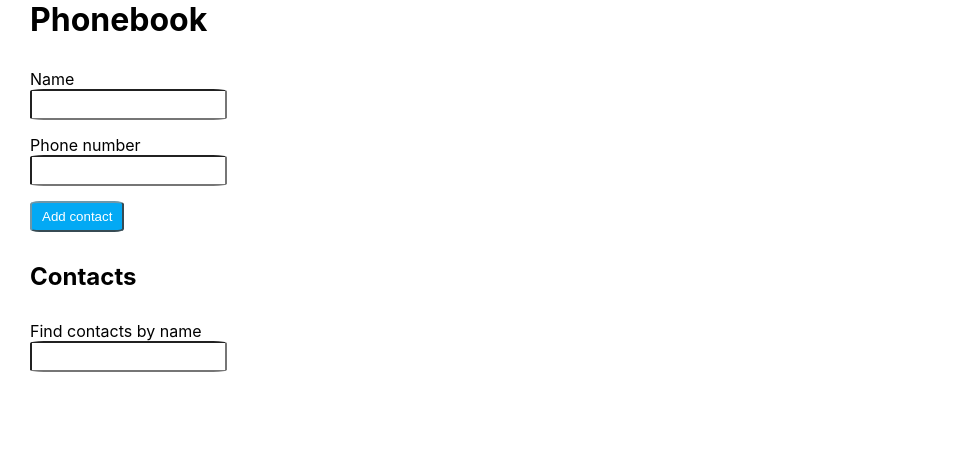
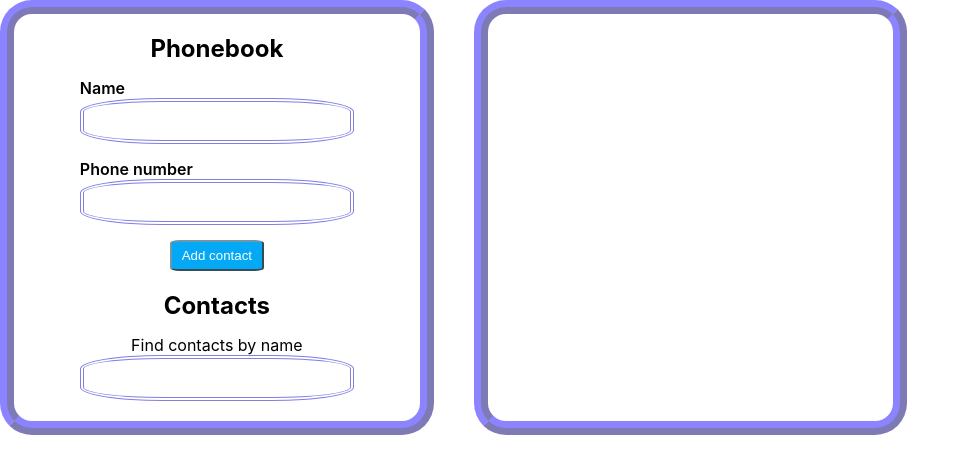
Before and after one commit to deniskodak/goit-react-hw-06-phonebook, a React (Create React App) app: page / in a window 1280 px wide. Shown: the top 474 px of the page, without its empty margins (0-970 px from the left). Built offline with nearby package versions, Linux system fonts and the light colour scheme.

Commit message:
make some animation

```diff
--- a/package.json
+++ b/package.json
@@ -21,7 +21,9 @@
     "start": "react-scripts start",
     "build": "react-scripts build",
     "test": "react-scripts test",
-    "eject": "react-scripts eject"
+    "eject": "react-scripts eject",
+    "predeploy": "npm run build",
+    "deploy": "netlify deploy -p"
   },
   "eslintConfig": {
     "extends": [
--- a/src/App.css
+++ b/src/App.css
@@ -0,0 +1,47 @@
+.App-title-appear {
+  transform: translateX(-100%);
+}
+
+.App-title-appear-active {
+  transform: translateX(0);
+  transition: transform 250ms linear;
+}
+
+.container {
+  display: flex;
+}
+
+.app-section {
+  width: calc(100% / 3.5);
+  min-width: 300px;
+  padding: 20px 20px;
+  border: 14px ridge rgba(37, 25, 204, 0.55);
+  border-radius: 32px;
+}
+.app-section:not(:last-child) {
+  margin-right: 40px;
+}
+/* ANIMATION STYLES */
+.container-fade-appear {
+  transform: scale(0.1);
+  opacity: 0;
+  transform-origin: top left;
+}
+
+.container-fade-appear-active {
+  transform: scale(1);
+  opacity: 1;
+  transition: all 250ms linear;
+}
+
+.container-next-fade-appear {
+  transform: scale(0.1);
+  opacity: 0;
+  transform-origin: top left;
+}
+
+.container-next-fade-appear-active {
+  transform: scale(1);
+  opacity: 1;
+  transition: all 250ms linear 250ms;
+}
--- a/src/App.js
+++ b/src/App.js
@@ -3,22 +3,39 @@ import { Component } from "react/cjs/react.production.min";
 import ContactsList from "./components/Contacts";
 import Form from "./components/Form";
 import Filter from "./components/Filter";
+import { CSSTransition } from "react-transition-group";
+import "./App.css";
 
 class App extends Component {
   render() {
     return (
-      <>
-        <h1 style={{ marginLeft: 30, marginTop: 0, marginBottom: 0 }}>
-          Phonebook
-        </h1>
-        <Form />
-
-        <h2 style={{ marginLeft: 30, marginTop: 0, marginBottom: 0 }}>
-          Contacts
-        </h2>
-        <Filter />
-        <ContactsList />
-      </>
+      <div className="container">
+        <CSSTransition
+          in={true}
+          appear={true}
+          timeout={250}
+          classNames="container-fade"
+        >
+          <section className="app-section">
+            <h1 style={{ marginBottom: "15px" }}>Phonebook</h1>
+            <Form />
+            <h2 style={{ marginBottom: "15px", marginTop: "15px" }}>
+              Contacts
+            </h2>
+            <Filter />
+          </section>
+        </CSSTransition>
+        <CSSTransition
+          in={true}
+          appear={true}
+          timeout={500}
+          classNames="container-next-fade"
+        >
+          <section className="app-section">
+            <ContactsList />
+          </section>
+        </CSSTransition>
+      </div>
     );
   }
 }
--- a/src/components/Contact/Contact.module.css
+++ b/src/components/Contact/Contact.module.css
@@ -1,10 +1,9 @@
 .item {
   display: flex;
-  justify-content: space-around;
+  justify-content: space-between;
+  align-items: center;
   padding: 10px 10px;
-  border-radius: 4%;
-  width: calc(100% / 3);
-  font-size: 16px;
+  font-size: 18px;
 
   box-shadow: 4px 5px 7px #2174f396;
 }
@@ -14,6 +13,9 @@
 }
 
 .button {
+  height: 25px;
+  width: 25px;
+
   border-radius: 50%;
   border-color: #fff;
   background: transparent;
--- a/src/components/Contacts/ContactsList.js
+++ b/src/components/Contacts/ContactsList.js
@@ -1,24 +1,30 @@
 import React from "react";
+
 import Contact from "../Contact";
+import styles from "./ContactsList.module.css";
+import contactAnimation from "./animation/contact.module.css";
+
 import PropTypes from "prop-types";
-import styles from "./ContactsList.module.css";
 import { connect } from "react-redux";
 import { deleteContact } from "../../redux/actions/phoneBookActions";
+import { CSSTransition, TransitionGroup } from "react-transition-group";
 
 const ContactList = ({ contacts, deleteContact }) => {
   return (
-    <ul className={styles.list}>
+    <TransitionGroup component="ul" className={styles.list}>
       {contacts.map((contact) => {
         const { id } = contact;
         return (
-          <Contact
-            key={id}
-            contact={contact}
-            onDelete={() => deleteContact(id)}
-          />
+          <CSSTransition key={id} timeout={250} classNames={contactAnimation}>
+            <Contact
+              key={id}
+              contact={contact}
+              onDelete={() => deleteContact(id)}
+            />
+          </CSSTransition>
         );
       })}
-    </ul>
+    </TransitionGroup>
   );
 };
 
--- /dev/null
+++ b/src/components/Contacts/animation/contact.module.css
@@ -0,0 +1,49 @@
+/* .enter {
+  transform: scale(0);
+  background-color: rgb(129, 221, 129);
+}
+
+.enterActive {
+  transform: scale(1);
+  background-color: transparent;
+  transition: transform 250ms ease-in-out;
+  transition: background-color 250ms linear;
+} */
+
+/* .exit {
+  transform: scale(1);
+  background-color: transparent;
+} */
+/*
+.exitActive {
+  transform: scale(0);
+  background-color: rgb(208, 91, 76);
+  transition: transform 250ms ease-in-out;
+} */
+.enter {
+  opacity: 0;
+  transform: translateX(-100%);
+  background-color: rgb(129, 221, 129);
+}
+
+.enterActive {
+  opacity: 1;
+  background-color: transparent;
+  transform: translateX(0);
+  transition: opacity 250ms ease-in-out, transform 250ms ease-in-out,
+    background-color 250ms linear;
+}
+
+.exit {
+  opacity: 1;
+  transform: translateX(0);
+  background-color: transparent;
+}
+
+.exitActive {
+  opacity: 0;
+  transform: translateX(-100%);
+  background-color: rgb(208, 91, 76);
+  transition: opacity 250ms ease-in-out, transform 250ms ease-in-out,
+    background-color 150ms ease-in-out;
+}
--- a/src/components/Filter/Filter.module.css
+++ b/src/components/Filter/Filter.module.css
@@ -1,15 +1,21 @@
 .label {
   display: flex;
   flex-direction: column;
-  align-items: flex-start;
-  padding: 30px 30px;
+  align-items: center;
+}
+
+.label:focus-within {
+  color: rgb(215 163 6 / 75%);
 }
 
 .input {
   padding: 6px 8px;
-  border-radius: 7%;
+  width: 250px;
+  font-size: 22px;
+  border: 4px double rgba(29, 23, 204, 0.55);
+  border-radius: 30%;
   outline: none;
 }
 .input:focus {
-  border-color: #03a9f4;
+  border-color: rgb(215 163 6 / 75%);
 }
--- a/src/components/Form/Form.js
+++ b/src/components/Form/Form.js
@@ -1,8 +1,10 @@
 import React, { Component } from "react";
 import PropTypes from "prop-types";
 import styles from "./Form.module.css";
+
 import { addContact } from "../../redux/actions/phoneBookActions";
 import { connect } from "react-redux";
+
 
 class ContactForm extends Component {
   state = {
@@ -61,6 +63,7 @@ class ContactForm extends Component {
                 onChange={this.handleChange}
               />
             </label>
+
             <label className={styles.label}>
               Phone number
               <input
--- a/src/components/Form/Form.module.css
+++ b/src/components/Form/Form.module.css
@@ -1,10 +1,22 @@
+.form {
+  display: flex;
+  flex-direction: column;
+  align-items: center;
+  overflow: hidden;
+  padding-bottom: 5px;
+}
 .input {
+  width: 250px;
   padding: 6px 8px;
-  border-radius: 7%;
+  text-align: center;
+
+  font-size: 22px;
+  border: 4px double rgba(29, 23, 204, 0.55);
+  border-radius: 30%;
   outline: none;
 }
 .input:focus {
-  border: 2px solid #03a9f4;
+  border-color: rgb(215 163 6 / 75%);
 }
 
 .label {
@@ -12,25 +24,29 @@
   flex-direction: column;
   align-items: flex-start;
 
+  font-weight: 600;
   margin-bottom: 15px;
 }
+.label:focus-within {
+  color: rgb(215 163 6 / 75%);
+}
+.button {
+  margin-left: auto;
+  margin-right: auto;
+  padding: 6px 10px;
 
-.form {
-  padding: 30px 30px;
-}
-
-.button {
+  color: white;
   background: #03a9f4;
   border-radius: 10%;
+  border-color: #6f97a8;
   outline: none;
-  color: white;
-  padding: 6px 10px;
-  border-color: #6f97a8;
+
   transition: transform 300ms linear;
 }
 .button:focus,
 .button:hover {
-  transform: scale(1.25);
+  transform: scale(1.15);
+  background-color: rgb(215 163 6 / 75%);
 }
 
 .button:active {
--- a/src/index.css
+++ b/src/index.css
@@ -1,3 +1,6 @@
+html {
+  box-sizing: border-box;
+}
 body {
   margin: 0;
   font-family: -apple-system, BlinkMacSystemFont, "Segoe UI", "Roboto", "Oxygen",
@@ -16,3 +19,11 @@ ul {
   margin: 0;
   list-style: none;
 }
+
+h1,
+h2,
+h3 {
+  text-align: center;
+  margin: 0;
+  padding: 0;
+}
--- a/src/redux/index.js
+++ b/src/redux/index.js
@@ -1,7 +1,16 @@
-import { configureStore } from "@reduxjs/toolkit";
+import { configureStore, getDefaultMiddleware } from "@reduxjs/toolkit";
+import {
+  persistStore,
+  persistReducer,
+  FLUSH,
+  REHYDRATE,
+  PAUSE,
+  PERSIST,
+  PURGE,
+  REGISTER,
+} from "redux-persist";
+import storage from "redux-persist/lib/storage";
 import phoneBookReducer from "./reducers/phoneBookReducer";
-import { persistStore, persistReducer } from "redux-persist";
-import storage from "redux-persist/lib/storage";
 
 const persistConfig = {
   key: "root",
@@ -13,6 +22,12 @@ const store = configureStore({
   reducer: {
     contacts: persistedReducer,
   },
+  middleware: getDefaultMiddleware({
+    serializableCheck: {
+      ignoredActions: [FLUSH, REHYDRATE, PAUSE, PERSIST, PURGE, REGISTER],
+    },
+  }),
+  devTools: process.env.NODE_ENV === "development",
 });
 
 const persistor = persistStore(store);
```
Lines whose indentation alone changed are shown as unchanged.
